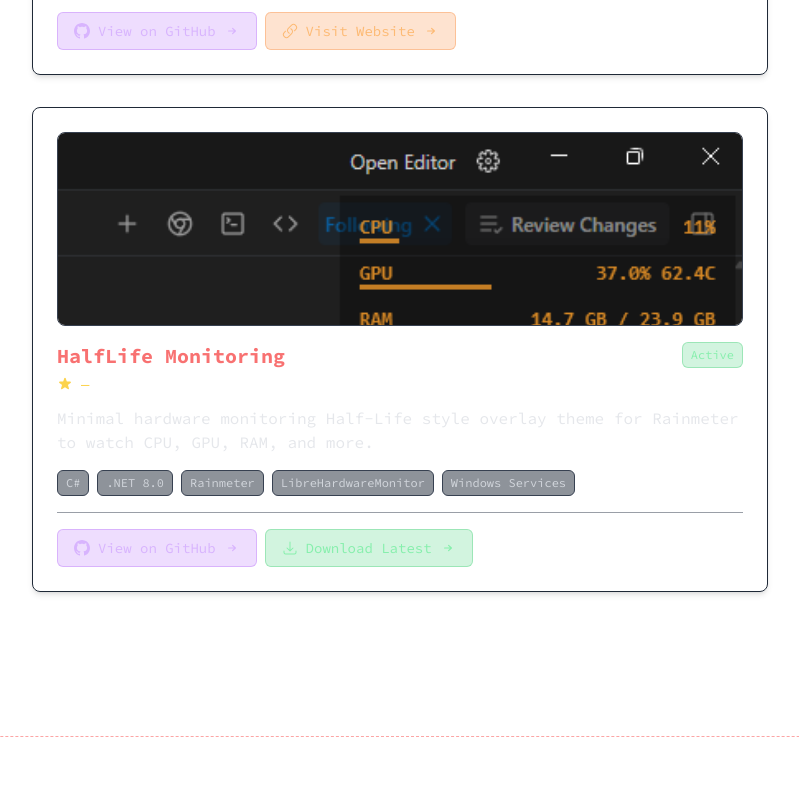
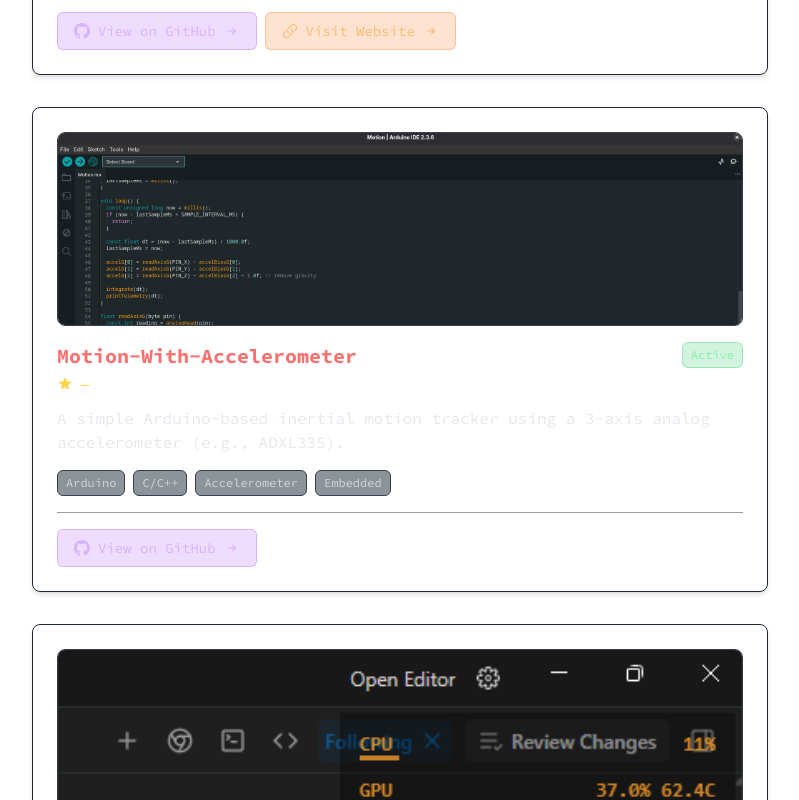
Before and after one commit to kaic/kaic.github.io, a Next.js app: page / in a window 1280 px wide. Shown: the part 1580-2380 px from the top of the page, without its empty margins (240-1039 px from the left). Built offline with nearby package versions, Linux system fonts and the light colour scheme; no server answers.

Commit message:
feat: add motion accelerometer project

```diff
--- a/src/app/Projects/projects-data.ts
+++ b/src/app/Projects/projects-data.ts
@@ -28,6 +28,23 @@ const projectsData: IProject[] = [
     featured: true
   },
   {
+    title: 'Motion-With-Accelerometer',
+    repo: 'kaic/Motion-With-Accelerometer',
+    description: 'A simple Arduino-based inertial motion tracker using a 3-axis analog accelerometer (e.g., ADXL335).',
+    longDescription: 'Reads raw acceleration, removes sensor bias, integrates acceleration to estimate velocity and position, and streams telemetry over Serial for inspection and logging.',
+    image: '/projects/motion-with-accelerometer.png',
+    status: 'active',
+    technologies: ['Arduino', 'C/C++', 'Accelerometer', 'Embedded'],
+    links: [
+      {
+        url: 'https://github.com/kaic/Motion-With-Accelerometer',
+        label: 'View on GitHub',
+        type: 'github'
+      }
+    ],
+    featured: true
+  },
+  {
     title: 'HalfLife Monitoring',
     repo: 'kaic/halflife-monitoring',
     description: 'Minimal hardware monitoring Half-Life style overlay theme for Rainmeter to watch CPU, GPU, RAM, and more.',
```
Also changed, not shown: public/projects/motion-with-accelerometer.png (added).
